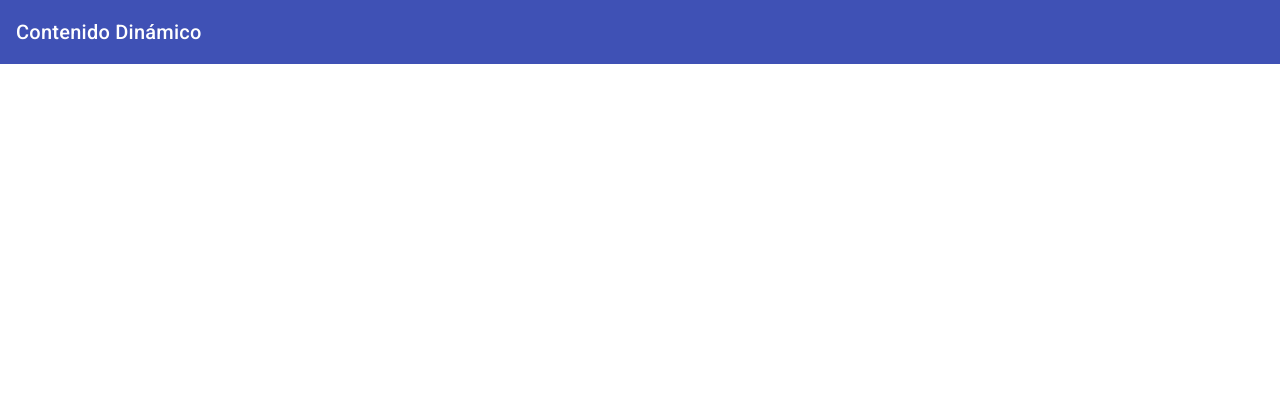
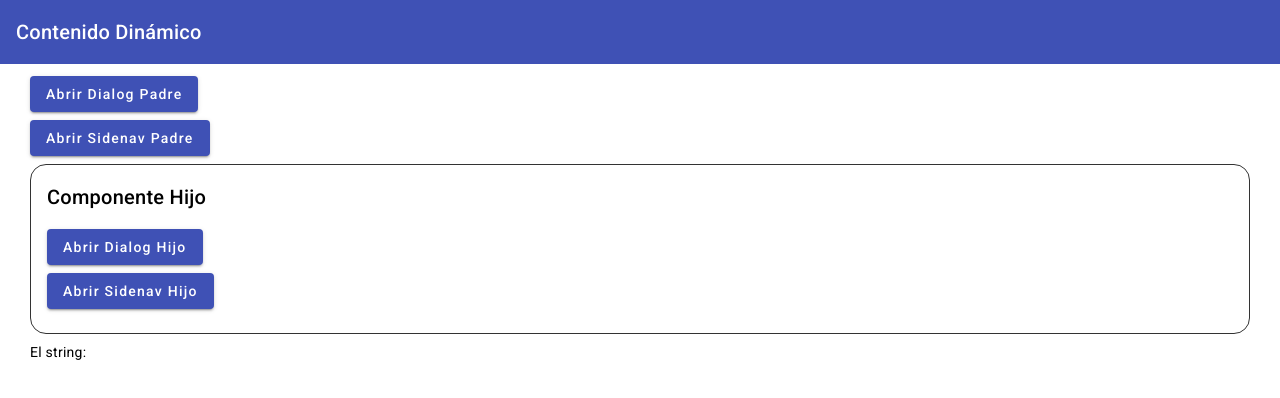
Before and after one commit to nicolastz/contenido-dinamico, an Angular app: page / in a window 1280 px wide. Shown: the top 398 px of the page. Built offline with nearby package versions, Linux system fonts and the light colour scheme.

Commit message:
dato dinamico funcionando

```diff
--- a/src/app/app.component.html
+++ b/src/app/app.component.html
@@ -3,3 +3,14 @@
     Contenido Dinámico
   </mat-toolbar>
 </p>
+
+<div style="padding: 0 30px">
+  <button mat-raised-button color="primary" style="margin-bottom: 8px">Abrir Dialog Padre</button> <br>
+  <button mat-raised-button color="primary" (click)="clickButton()" style="margin-bottom: 8px">Abrir Sidenav Padre</button>
+
+  <div style="border: 1px solid #333333; border-radius: 16px; padding: 16px;">
+    <app-child (buttonClicked)="parentEventHandlerFunction($event)"></app-child>
+  </div>
+
+  <p style="margin-top: 8px">El string: {{valueEmittedFromChildComponent}}</p>
+</div>
--- a/src/app/app.component.ts
+++ b/src/app/app.component.ts
@@ -7,4 +7,14 @@ import { Component } from '@angular/core';
 })
 export class AppComponent {
   title = 'contenido-dinamico';
+
+  valueEmittedFromChildComponent: string = '';
+
+  clickButton(){
+    this.valueEmittedFromChildComponent = 'padre';
+  }
+
+  parentEventHandlerFunction(valueEmitted:string){
+    this.valueEmittedFromChildComponent = valueEmitted;
+  }
 }
--- a/src/app/app.module.ts
+++ b/src/app/app.module.ts
@@ -7,10 +7,12 @@ import { BrowserAnimationsModule } from '@angular/platform-browser/animations';
 
 import { MatToolbarModule } from '@angular/material/toolbar';
 import { MatButtonModule } from '@angular/material/button';
+import { ChildComponent } from './child/child.component';
 
 @NgModule({
   declarations: [
-    AppComponent
+    AppComponent,
+    ChildComponent
   ],
   imports: [
     BrowserModule,
--- /dev/null
+++ b/src/app/child/child.component.html
@@ -0,0 +1,3 @@
+<h2>Componente Hijo</h2>
+<button mat-raised-button color="primary" style="margin-bottom: 8px">Abrir Dialog Hijo</button> <br>
+<button mat-raised-button color="primary" (click)="clickButton()" style="margin-bottom: 8px">Abrir Sidenav Hijo</button>
--- /dev/null
+++ b/src/app/child/child.component.ts
@@ -0,0 +1,23 @@
+import { Component, OnInit, EventEmitter, Output } from '@angular/core';
+
+@Component({
+  selector: 'app-child',
+  templateUrl: './child.component.html',
+  styleUrls: ['./child.component.scss']
+})
+export class ChildComponent implements OnInit {
+
+  @Output()
+  buttonClicked: EventEmitter<string> = new EventEmitter<string>();
+
+  constructor() {}
+
+  ngOnInit(): void {
+
+  }
+
+  clickButton(){
+    this.buttonClicked.emit("hijo");
+  }
+
+}
```
Also changed, not shown: src/app/child/child.component.scss (added), 1 other file (tests, documents, lock files or other folders).
